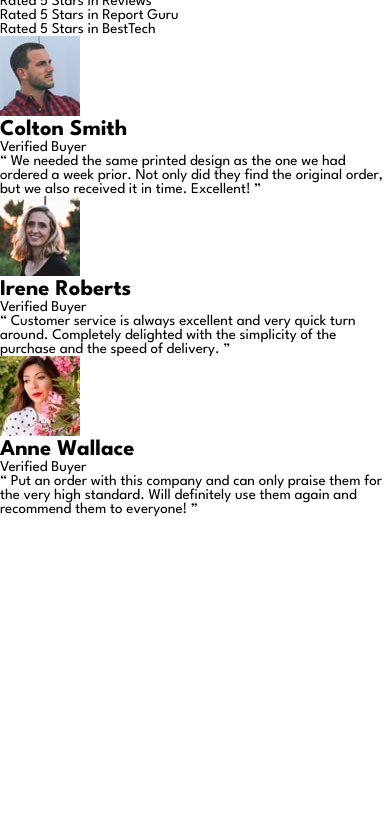
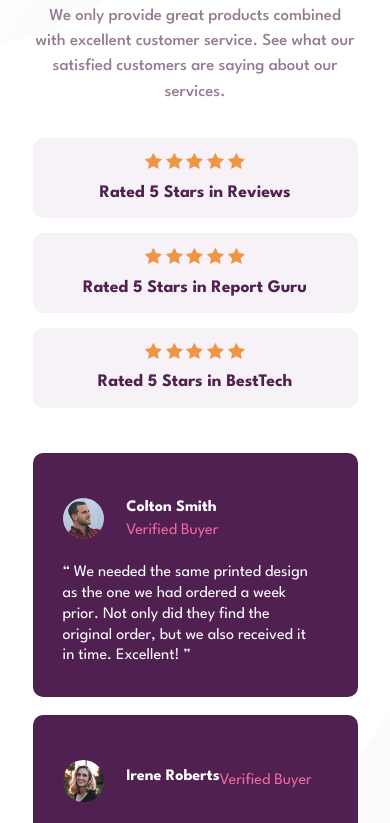
Before and after one commit to banece/social-proof-section, a plain HTML site: page index.html in a window 390 px wide. Shown: the part 199-1022 px from the top of the page. Before the commit the page ends 844 px from the top, so only its background shows below. Drawn offline with Linux system fonts and the light colour scheme.

Commit message:
mobile done

```diff
--- a/index.html
+++ b/index.html
@@ -17,7 +17,9 @@
     <title>Frontend Mentor | Social proof section</title>
   </head>
   <body>
+    <div class="container">
     <article>
+
         <header>
           <h1>10,000+ of our users love our products.</h1>
           <p>
@@ -26,17 +28,28 @@
           </p>
         </header>
 
-      <section class="stars">
+        <section class="rating">
+          <section>
+            <div class="stars alt="5 star rating"></div>
             <p>Rated 5 Stars in Reviews</p>
+          </section>
+          <section>
+            <div class="stars alt="5 star rating"></div>
             <p>Rated 5 Stars in Report Guru</p>
+          </section>
+          <section>
+            <div class="stars" alt="5 star rating"></div>
             <p>Rated 5 Stars in BestTech</p>
+          </section>
         </section>
 
         <section class="reviews">
           <div>
             <img src="./images/image-colton.jpg" alt="Image of Colton Smith">
-          <h2>Colton Smith </h2>
-          <p>Verified Buyer</p>
+            <hgroup>
+              <h2>Colton Smith</h2>
+              <h3>Verified Buyer</h3>
+            </hgroup>
             <q>
               We needed the same printed design as the one we had ordered a week prior.
               Not only did they find the original order, but we also received it in time.
@@ -46,8 +59,8 @@
 
           <div>
             <img src="./images/image-irene.jpg" alt="Image of Irene Roberts">
-          <h2>Irene Roberts </h2>
-          <p>Verified Buyer</p>
+            <h2>Irene Roberts</h2>
+            <h3>Verified Buyer</h3>
             <q>
               Customer service is always excellent and very quick turn around. Completely
               delighted with the simplicity of the purchase and the speed of delivery.
@@ -56,14 +69,18 @@
 
           <div>
             <img src="./images/image-anne.jpg" alt="Image of Anne Wallace">
-          <h2>Anne Wallace </h2>
-          <p>Verified Buyer</p>
+            <hgroup>
+              <h2>Anne Wallace</h2>
+              <h3>Verified Buyer</h3>
+            </hgroup>
             <q>
               Put an order with this company and can only praise them for the very high
               standard. Will definitely use them again and recommend them to everyone!
             </q>
           </div>
         </section>
+
     </article>
+  </div>
   </body>
 </html>
--- a/style.css
+++ b/style.css
@@ -1,4 +1,4 @@
-@import url('https://fonts.googleapis.com/css2?family=League+Spartan:wght@400;500;700&display=swap');/*Weights: 400, 500, 700 */
+@import url('https://fonts.googleapis.com/css2?family=League+Spartan:wght@400;500;700&display=swap'); /*Weights: 400, 500, 700 */
 
 :root {
     --magenta-dark: hsl(300, 43%, 22%);
@@ -15,11 +15,119 @@
 }
 
 body {
-    font-family: 'League Spartan', sans-serif;
-    font-size: 15px;
-    height: 100vh;
     display: flex;
     flex-direction: column;
     justify-content: center;
     align-items: center;
+    font-family: 'League Spartan', sans-serif;
+    font-size: 15px;
+    font-weight: 400;
+    background-color: var(--white);
+    min-height: 100vh;
+    background-image: url(./images/bg-pattern-top-mobile.svg),
+    url(./images/bg-pattern-bottom-mobile.svg);
+    background-repeat: no-repeat, no-repeat;
+    background-position: left top, right bottom;
+    background-size: contain;
 }
+
+article {
+    display: flex;
+    flex-direction: column;
+    max-width: 325px;
+}
+
+header > h1 {
+    color: var(--magenta-dark);
+    font-size: 2.5rem;
+    font-weight: 700;
+    margin: 1.8em 0 0.5em 0;
+    text-align: center;
+}
+
+header > p {
+    color: var(--magenta-darkgrey);
+    font-size: 1.05rem;
+    font-weight: 500;
+    margin: 0 0.1em 2em 0.1em;
+    text-align: center;
+    line-height: 1.5;
+}
+
+.rating > section {
+    display: flex;
+    flex-direction: column;
+    background-color: var(--magenta-lightgray);
+    margin-bottom: 1em;
+    padding-top: 1em;
+    border: none;
+    border-radius: 10px;
+}
+
+.rating > section:last-of-type{
+    margin-bottom: 3em;
+}
+
+.stars {
+    display: block;
+    background-image: url(./images/icon-star.svg);
+    background-repeat: space;
+    padding-bottom: 1.5em;
+    margin: 0 7.5em;
+}
+
+.rating > section > p {
+    color: var(--magenta-dark);
+    font-weight: 700;
+    font-size: 1.1rem;
+    text-align: center;
+    margin: 0.5em 0 1em 0;
+}
+
+.reviews > div {
+    background-color: var(--magenta-dark);
+    border: none;
+    border-radius: 10px;
+    margin-bottom: 1.2em;
+    color: var(--white);
+    display: flex;
+    flex-wrap: wrap;
+    align-items: center;
+    padding: 3em 2.5em 2em 2em;
+}
+
+.reviews hgroup {
+    display: flex;
+    flex-direction: column;
+}
+
+.reviews img {
+    width: 2.75em;
+    border-radius: 1000px;
+    margin-right: 1.5em;
+}
+
+.reviews h2 {
+    font-size: 1rem;
+    font-weight: 700;
+    margin-bottom: 0.5em;
+}
+
+.reviews h3 {
+    font-size: 1rem;
+    font-weight: 400;
+    color: var(--pink-light);
+}
+
+.reviews q {
+    line-height: 1.3;
+    font-size: 1rem;
+    margin-top: 1.5em;
+}
+
+@media screen and (min-width: 970px) {
+    body {
+        background-image: url(./images/bg-pattern-top-desktop.svg),
+        url(./images/bg-pattern-bottom-desktop.svg);
+        background-size: auto;
+    }
```
Lines whose indentation alone changed are shown as unchanged.
